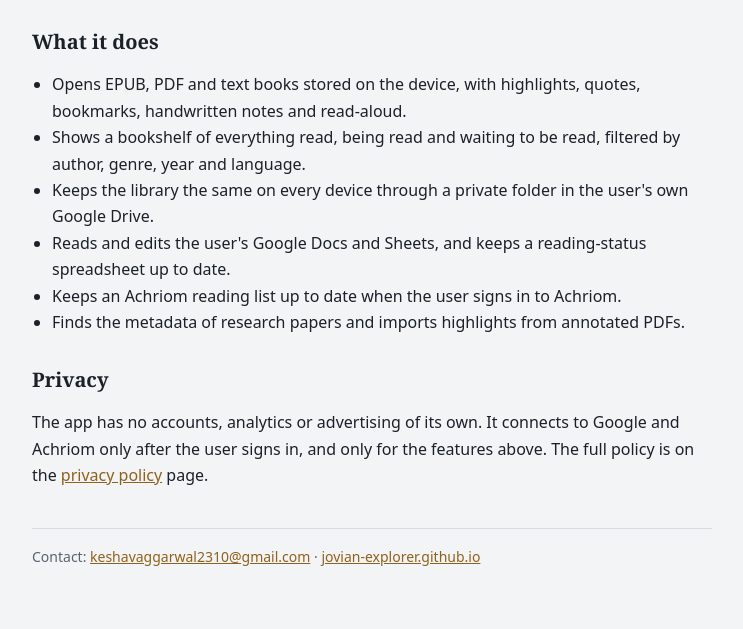
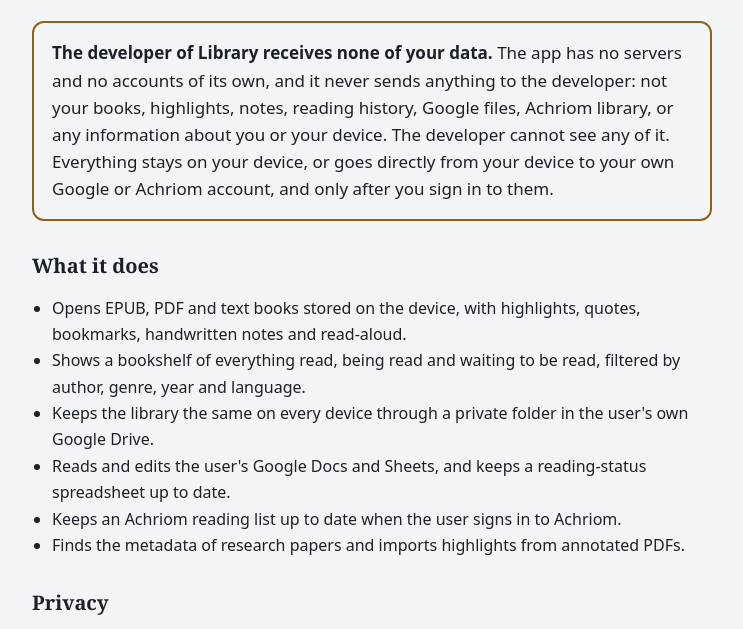
Before and after one commit to jovian-explorer/jovian-explorer.github.io, a plain HTML site: page library/index.html in a window 1280 px wide. Shown: the part 164-793 px from the top of the page, without its empty margins (268-1011 px from the left). Drawn offline with Linux system fonts and the light colour scheme.

Commit message:
Library app: state clearly that no user data reaches the developer

```diff
--- a/library/index.html
+++ b/library/index.html
@@ -16,11 +16,14 @@ h2{font:600 20px/1.3 Georgia,'Noto Serif',serif;margin:32px 0 8px}
 ul{padding-left:20px}
 a{color:var(--acc)}
 footer{margin-top:40px;padding-top:16px;border-top:1px solid var(--line);color:var(--muted);font-size:14px}
+.nodata{border:2px solid var(--acc);border-radius:12px;padding:16px 18px;margin:20px 0 8px;font-size:17px;line-height:1.6}
 </style>
 </head>
 <body><main>
 <h1>Library</h1>
 <p class="lead">An Android reader for books and research papers, made by Keshav Aggarwal for his own tablet and phone.</p>
+
+<div class="nodata"><strong>The developer of Library receives none of your data.</strong> The app has no servers and no accounts of its own, and it never sends anything to the developer: not your books, highlights, notes, reading history, Google files, Achriom library, or any information about you or your device. The developer cannot see any of it. Everything stays on your device, or goes directly from your device to your own Google or Achriom account, and only after you sign in to them.</div>
 
 <h2>What it does</h2>
 <ul>
@@ -33,7 +36,7 @@ footer{margin-top:40px;padding-top:16px;border-top:1px solid var(--line);color:v
 </ul>
 
 <h2>Privacy</h2>
-<p>The app has no accounts, analytics or advertising of its own. It connects to Google and Achriom only after the user signs in, and only for the features above. The full policy is on the <a href="privacy.html">privacy policy</a> page.</p>
+<p>No data is collected by the developer. The app connects to Google and Achriom only after you sign in, and only to carry your own data between your device and your own accounts. The full policy is on the <a href="privacy.html">privacy policy</a> page.</p>
 
 <footer>Contact: <a href="mailto:keshavaggarwal2310@gmail.com">keshavaggarwal2310@gmail.com</a> · <a href="/">jovian-explorer.github.io</a></footer>
 </main></body>
```
Also changed, not shown: library/privacy.html (+3 -0 lines).
